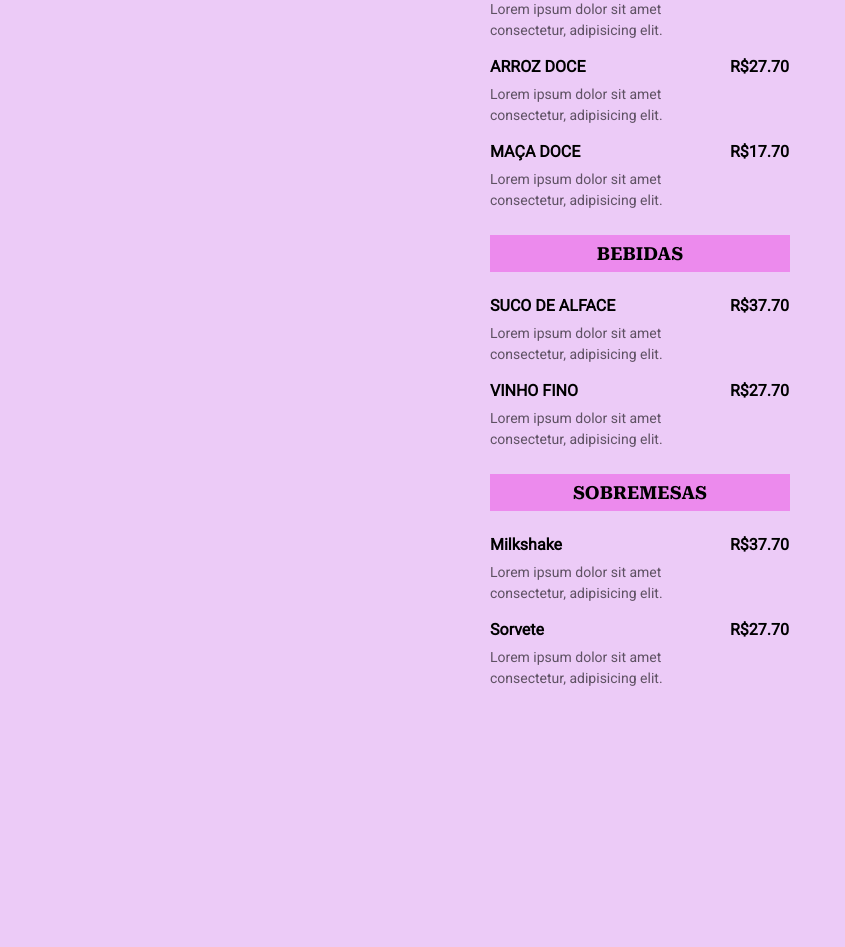
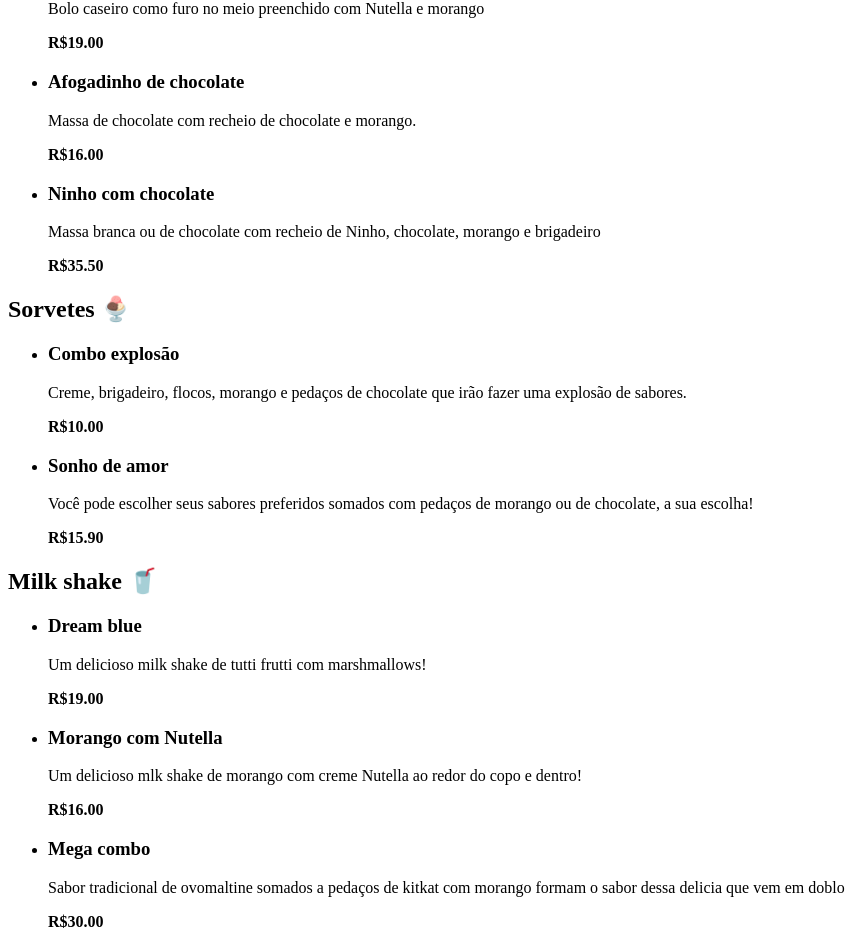
Before and after one commit to nicole1306/cardapio, a plain HTML site: page index.html in a window 1280 px wide. Shown: the part 206-1153 px from the top of the page, without its empty margins (0-845 px from the left). Before the commit the page ends 919 px from the top, so only its background shows below. Drawn offline with Linux system fonts and the light colour scheme.

Commit message:
mudancas no css

```diff
--- a/index.html
+++ b/index.html
@@ -13,59 +13,57 @@
   <meta http-equiv="X-UA-Compatible" content="IE=edge">
   <meta name="viewport" content="width=device-width, initial-scale=1.0">
   <title>RocketCoffee</title>
-
-  <link rel="stylesheet" href="style.css">
 </head>
 
 <body>
 
   <header>
-    <h1>ROCKET<span>COFFEE</span></h1>
+    <h1>ROCKET<span>MANIA</span></h1>
     <p>Aberto todos os dias. 8h - 21h</p>
   </header>
 
   <section>
-    <h2>BRUNCH</h2>
+    <h2>Bolos 🍰</h2>
 
     <ul>
       <li>
         <div class="details">
-          <h3>WAFFLE DOCE</h3>
+          <h3>Trunfado de brigadeiro</h3>
           <p class="description">
-            Lorem ipsum dolor sit amet consectetur, adipisicing elit.
+           Bolo caseiro como furo no meio preenchido com Nutella e morango
           </p>
         </div>
 
         <strong class="price">
-          R$37.70
+          R$19.00
         </strong>
 
       </li>
 
       <li>
         <div class="details">
-          <h3>ARROZ DOCE</h3>
+          <h3>Afogadinho de chocolate</h3>
           <p class="description">
-            Lorem ipsum dolor sit amet consectetur, adipisicing elit.
+            Massa de chocolate com recheio de chocolate e morango.
           </p>
         </div>
 
         <strong class="price">
-          R$27.70
+          R$16.00
         </strong>
 
       </li>
 
       <li>
         <div class="details">
-          <h3>MAÇA DOCE</h3>
+          <h3>Ninho com chocolate</h3>
           <p class="description">
-            Lorem ipsum dolor sit amet consectetur, adipisicing elit.
+            Massa branca ou de chocolate com recheio de Ninho, chocolate, morango e brigadeiro
           </p>
         </div>
 
         <strong class="price">
-          R$17.70
+          R$35.50
         </strong>
 
       </li>
@@ -76,33 +74,34 @@
 
 
   <section>
-    <h2>BEBIDAS</h2>
+    <h2>Sorvetes 🍨</h2>
 
     <ul>
       <li>
         <div class="details">
-          <h3>SUCO DE ALFACE</h3>
+
+          <h3>Combo explosão</h3>
           <p class="description">
-            Lorem ipsum dolor sit amet consectetur, adipisicing elit.
+            Creme, brigadeiro, flocos, morango e pedaços de chocolate que irão fazer uma explosão de sabores.
           </p>
         </div>
 
         <strong class="price">
-          R$37.70
+          R$10.00
         </strong>
 
       </li>
 
       <li>
         <div class="details">
-          <h3>VINHO FINO</h3>
+          <h3>Sonho de amor</h3>
           <p class="description">
-            Lorem ipsum dolor sit amet consectetur, adipisicing elit.
+           Você pode escolher seus sabores preferidos somados com pedaços de morango ou de chocolate, a sua escolha!
           </p>
         </div>
 
         <strong class="price">
-          R$27.70
+          R$15.90
         </strong>
 
       </li>
@@ -111,34 +110,48 @@
 
   </section>
 
-  <section>
-    <h2>Sobremesas</h2>
+<section>
+    <h2>Milk shake 🥤</h2>
 
     <ul>
       <li>
         <div class="details">
-          <h3>Milkshake</h3>
+           <h3>Dream blue</h3>
           <p class="description">
-            Lorem ipsum dolor sit amet consectetur, adipisicing elit.
+            Um delicioso milk shake de tutti frutti com marshmallows!
           </p>
         </div>
 
         <strong class="price">
-          R$37.70
+          R$19.00
         </strong>
 
       </li>
 
       <li>
         <div class="details">
-          <h3>Sorvete</h3>
+          <h3>Morango com Nutella</h3>
           <p class="description">
-            Lorem ipsum dolor sit amet consectetur, adipisicing elit.
+           Um delicioso mlk shake de morango com creme Nutella ao redor do copo e dentro!
           </p>
         </div>
 
         <strong class="price">
-          R$27.70
+          R$16.00
+        </strong>
+
+      </li>
+
+      <li>
+        <div class="details">
+          <h3>Mega combo</h3>
+          <p class="description">
+            Sabor tradicional de ovomaltine somados a pedaços de kitkat com morango formam o sabor dessa delicia que vem em doblo.
+          </p>
+        </div>
+
+        <strong class="price">
+          R$30.00
         </strong>
 
       </li>
```
